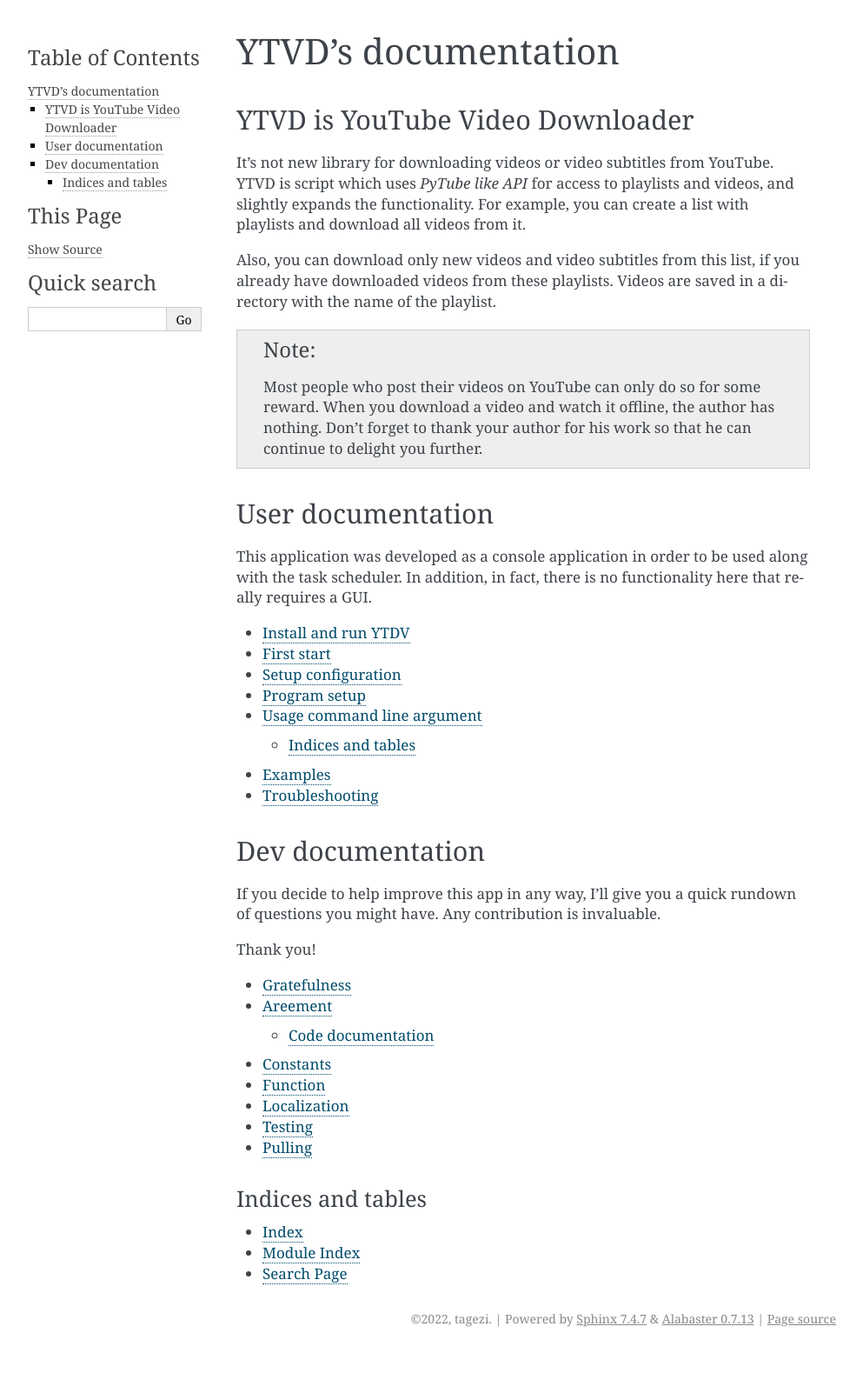
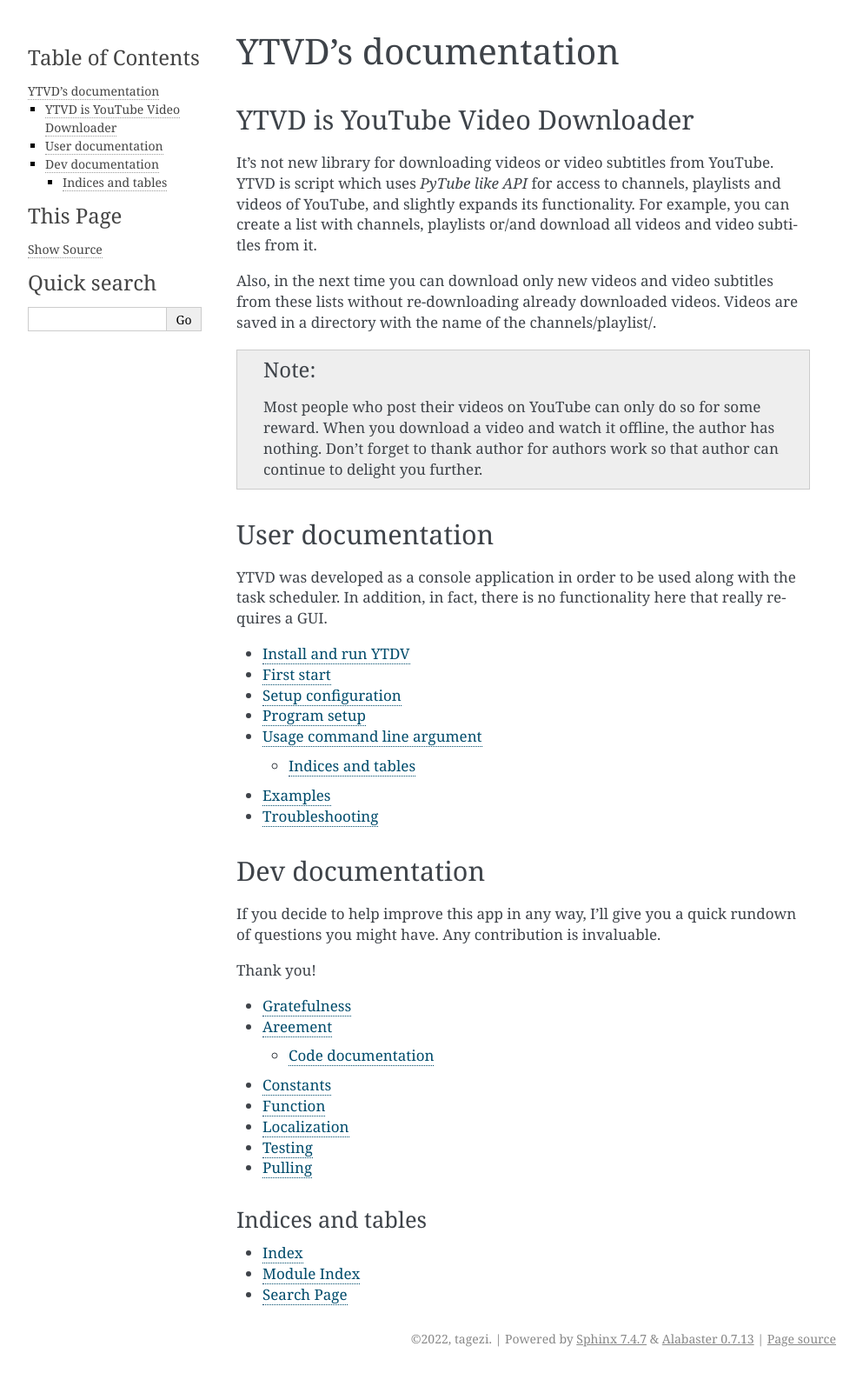
Before and after one commit to tagezi/ytvd, a Sphinx documentation site: the page built from docs/index.rst, in a window 1280 px wide. Shown: the whole page at 87% size, without its empty margins (148-1141 px from the left). Built offline with Sphinx 7.4.7, drawn with Linux system fonts in a browser that asks for light colours; before the commit the page ends 1556 px from its top, so only the background shows below that.

```diff
--- a/docs/index.rst
+++ b/docs/index.rst
@@ -12,26 +12,27 @@ YTVD is YouTube Video Downloader
 ================================
 
 It's not new library for downloading videos or video subtitles from YouTube.
-YTVD is script which uses *PyTube like API* for access to playlists and videos,
-and slightly expands the functionality. For example, you can create a list with
-playlists and download all videos from it.
+YTVD is script which uses *PyTube like API* for access to channels, playlists
+and videos of YouTube, and slightly expands its functionality. For example,
+you can create a list with channels, playlists or/and download all videos and
+video subtitles from it.
 
-Also, you can download only new videos and video subtitles from this list,
-if you already have downloaded videos from these playlists. Videos are saved
-in a directory with the name of the playlist.
+Also, in the next time you can download only new videos and video subtitles
+from these lists without re-downloading already downloaded videos. Videos are
+saved in a directory with the name of the channels/playlist/.
 
 .. note::
    Most people who post their videos on YouTube can only do so for some reward.
    When you download a video and watch it offline, the author has nothing.
-   Don't forget to thank your author for his work so that he can continue to
+   Don't forget to thank author for authors work so that author can continue to
    delight you further.
 
 User documentation
 ==================
 
-This application was developed as a console application in order to be used
-along with the task scheduler. In addition, in fact, there is no functionality
-here that really requires a GUI.
+YTVD was developed as a console application in order to be used along with the
+task scheduler. In addition, in fact, there is no functionality here that
+really requires a GUI.
 
 .. toctree::
    :maxdepth: 2
```
Also changed, not shown: README.md (+47 -13 lines).
